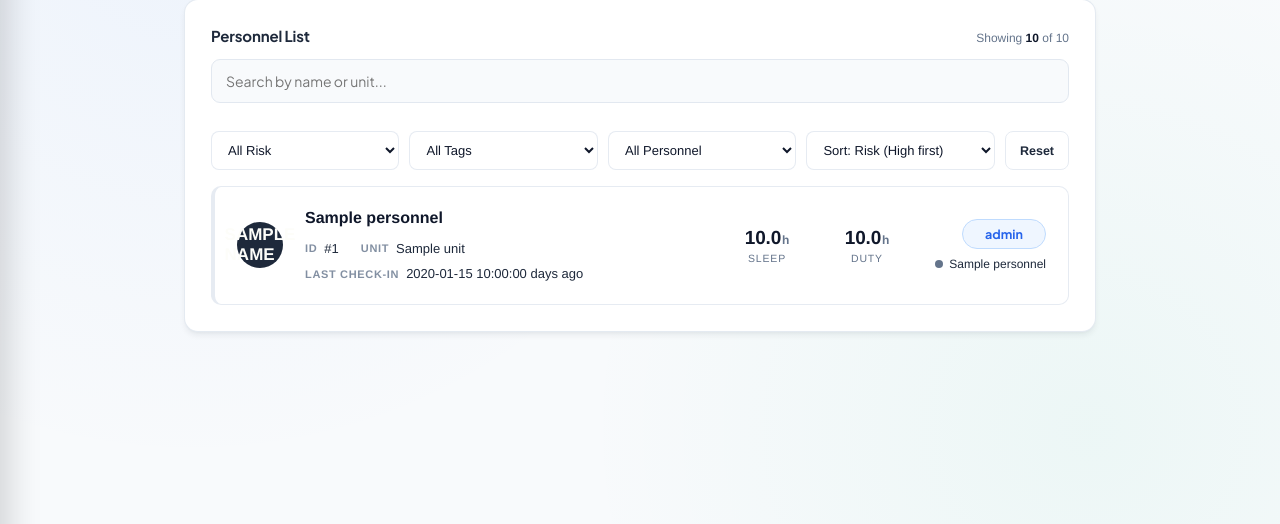
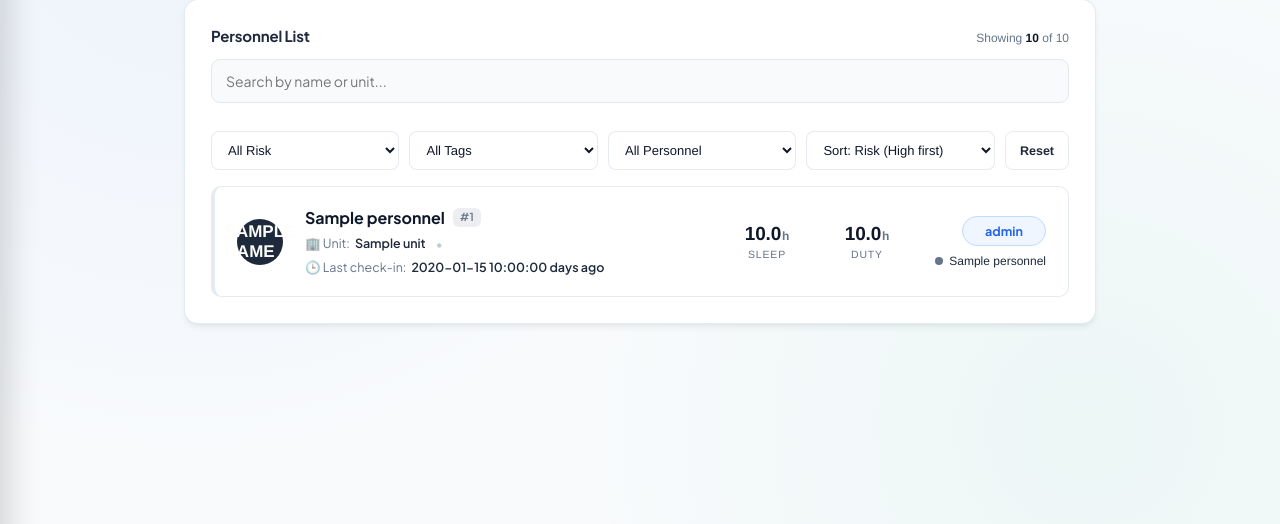
Before and after one commit to Poetrixx123-D/APPS, a Flask app: template backend/templates/officer_personnel.html in a window 1280 px wide. Shown: the part 212-736 px from the top of the page. Run offline with Flask 3, Linux system fonts and the light colour scheme; the template is opened without the code that fills it: most values are stand-ins (such as "Sample title", 1, 10 or a date in 2020); parts of the project's set-up code (start-up, migrations or seed data) failed here and were passed over.

Commit message:
Polish officer personnel card metadata: clean unit and check-in subtitle, inline badges

```diff
--- a/backend/templates/officer_personnel.html
+++ b/backend/templates/officer_personnel.html
@@ -41,20 +41,20 @@
     display:flex; align-items:center; justify-content:center;
     font-family:'Helvetica Neue',Arial,sans-serif; font-weight:700; font-size:17px;
   }
-  .p-name{font-family:'Helvetica Neue',Arial,sans-serif; font-size:16px; font-weight:700; color:var(--ink);
-          display:flex; align-items:center; flex-wrap:wrap; gap:10px; line-height:1.35;}
-  .p-meta{display:flex; flex-wrap:wrap; align-items:center; gap:6px 22px; margin-top:10px;
-          font-family:'Helvetica Neue',Arial,sans-serif; font-size:13px; line-height:1.5; color:var(--steel-deep);}
-  .p-meta .m-item{display:inline-flex; align-items:center; gap:7px;}
-  .p-meta .m-label{font-size:11px; font-weight:700; letter-spacing:.06em; text-transform:uppercase; color:var(--steel); opacity:.8;}
-  .p-meta .m-val{font-weight:500;}
-  .p-tags{display:flex; flex-wrap:wrap; gap:8px; margin-top:14px;}
+  .p-name{font-family:'Plus Jakarta Sans',sans-serif; font-size:16px; font-weight:700; color:var(--ink);
+          display:flex; align-items:center; flex-wrap:wrap; gap:8px; line-height:1.35;}
+  .p-id-badge{font-family:'Plus Jakarta Sans',sans-serif; font-size:11px; font-weight:600; color:var(--steel); background:rgba(100,116,139,0.12); padding:2px 7px; border-radius:6px; letter-spacing:0.02em;}
+  .p-meta{display:flex; flex-wrap:wrap; align-items:center; gap:6px 10px; margin-top:6px;
+          font-family:'Plus Jakarta Sans',sans-serif; font-size:12.5px; line-height:1.4; color:var(--steel);}
+  .p-meta .m-item{display:inline-flex; align-items:center; gap:5px;}
+  .p-meta .m-item strong{color:var(--steel-deep); font-weight:600;}
+  .p-meta .m-sep{color:var(--steel); opacity:0.4; font-size:13px;}
   .p-chip{
-    font-family:'Helvetica Neue',Arial,sans-serif; font-size:12px; font-weight:600; line-height:1.2;
-    padding:6px 12px; border-radius:14px; background:rgba(60,82,102,0.1); color:var(--steel-deep);
+    font-family:'Plus Jakarta Sans',sans-serif; font-size:11.5px; font-weight:600; line-height:1.2;
+    padding:3px 9px; border-radius:12px; background:rgba(60,82,102,0.1); color:var(--steel-deep);
     border:1px solid var(--line); white-space:nowrap;
   }
-  .p-chip.warn{background:rgba(184,134,60,0.15); color:#7a5718; border-color:rgba(184,134,60,0.35);}
+  .p-chip.warn{background:rgba(184,134,60,0.15); color:#b45309; border-color:rgba(184,134,60,0.35);}
 
   .p-stat{text-align:center; font-family:'Helvetica Neue',Arial,sans-serif;}
   .p-stat .v{display:block; font-size:19px; font-weight:700; color:var(--ink); letter-spacing:-0.01em;}
@@ -123,9 +123,10 @@
     box-shadow: 0 2px 10px rgba(37, 99, 235, 0.4);
   }
   html.dark .p-name { color: #f8fafc; }
+  html.dark .p-id-badge { background: rgba(255, 255, 255, 0.08); color: #94a3b8; }
   html.dark .p-meta { color: #94a3b8; }
-  html.dark .p-meta .m-label { color: #64748b; }
-  html.dark .p-meta .m-val { color: #e2e8f0; }
+  html.dark .p-meta .m-item strong { color: #f1f5f9; }
+  html.dark .p-meta .m-sep { color: #475569; }
   html.dark .p-chip {
     background: rgba(255, 255, 255, 0.08);
     color: #cbd5e1;
@@ -209,20 +210,17 @@
 
         <div>
           <div class="p-name">
-            {{ p.name }}
+            <span>{{ p.name }}</span>
+            <span class="p-id-badge">#{{ p.id }}</span>
             {% if p.assigned_officer_id is none %}<span class="p-chip warn">Unassigned</span>{% endif %}
+            {% for t in user_tags[:2] %}<span class="p-chip">{{ t }}</span>{% endfor %}
+            {% if user_tags|length > 2 %}<span class="p-chip">+{{ user_tags|length - 2 }}</span>{% endif %}
           </div>
           <div class="p-meta">
-            <span class="m-item"><span class="m-label">ID</span><span class="m-val">#{{ p.id }}</span></span>
-            <span class="m-item"><span class="m-label">Unit</span><span class="m-val">{% if unit_txt %}{{ unit_txt }}{% else %}&mdash;{% endif %}</span></span>
-            <span class="m-item"><span class="m-label">Last check-in</span><span class="m-val">{% if p.days_since_checkin == 0 %}Today{% elif p.days_since_checkin == 1 %}Yesterday{% else %}{{ p.days_since_checkin }} days ago{% endif %}</span></span>
+            <span class="m-item">🏢 Unit: <strong>{% if unit_txt %}{{ unit_txt }}{% else %}&mdash;{% endif %}</strong></span>
+            <span class="m-sep">&bull;</span>
+            <span class="m-item">🕒 Last check-in: <strong>{% if p.days_since_checkin == 0 %}Today{% elif p.days_since_checkin == 1 %}Yesterday{% else %}{{ p.days_since_checkin }} days ago{% endif %}</strong></span>
           </div>
-          {% if user_tags %}
-          <div class="p-tags">
-            {% for t in user_tags[:2] %}<span class="p-chip">{{ t }}</span>{% endfor %}
-            {% if user_tags|length > 2 %}<span class="p-chip">+{{ user_tags|length - 2 }} more</span>{% endif %}
-          </div>
-          {% endif %}
         </div>
 
         <div class="p-stat s1"><span class="v">{{ '%.1f'|format(p.sleep_hours|float) }}<small>h</small></span><span class="l">Sleep</span></div>
```
